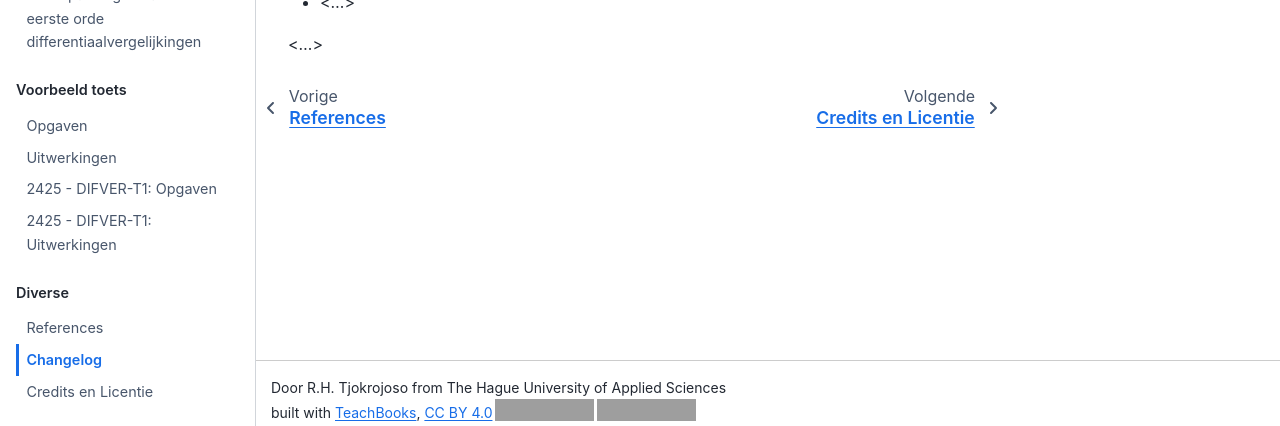
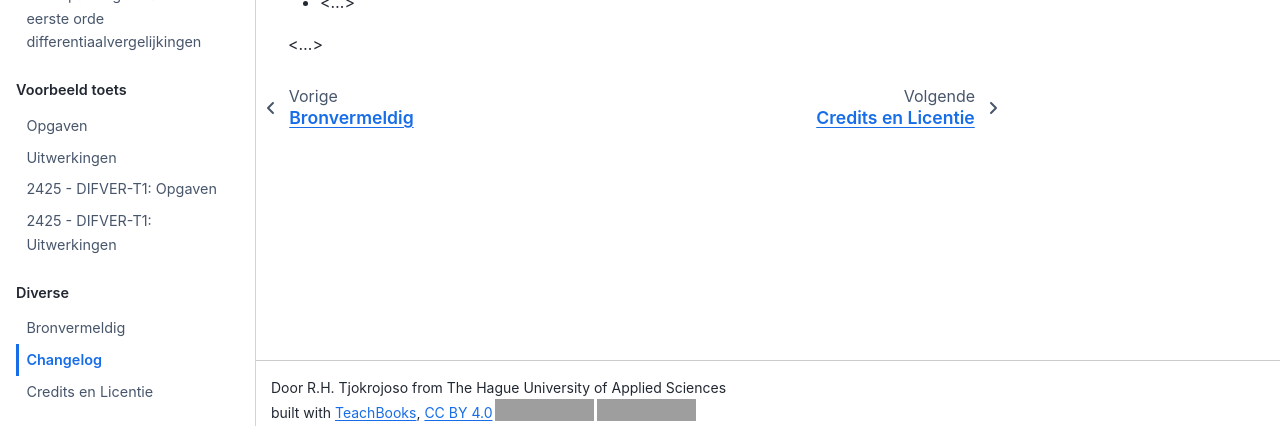
Before and after one commit to HHS-boeken/ME-DIFVER-15, a Jupyter Book: the page built from book/changelog.md, in a window 1280 px wide. Shown: the part 438-864 px from the top of the page. Built offline with Jupyter Book 1.0.4 settings and Sphinx 7.4.7 and the Sphinx Book theme 1.1.4, drawn with Linux system fonts in a browser that asks for light colours; pages that are not in the unit, such as notebooks, are missing from menus; comment, search, counter and statistics services are not loaded; grey boxes are pictures that could not be loaded.

Commit message:
Translate 'References' to 'Bronvermeldig'

````diff
--- a/book/references.md
+++ b/book/references.md
@@ -1,3 +1,3 @@
-# References
-:::{bibliography}
-:::
+# Bronvermeldig
+
+```{bibliography}
````
